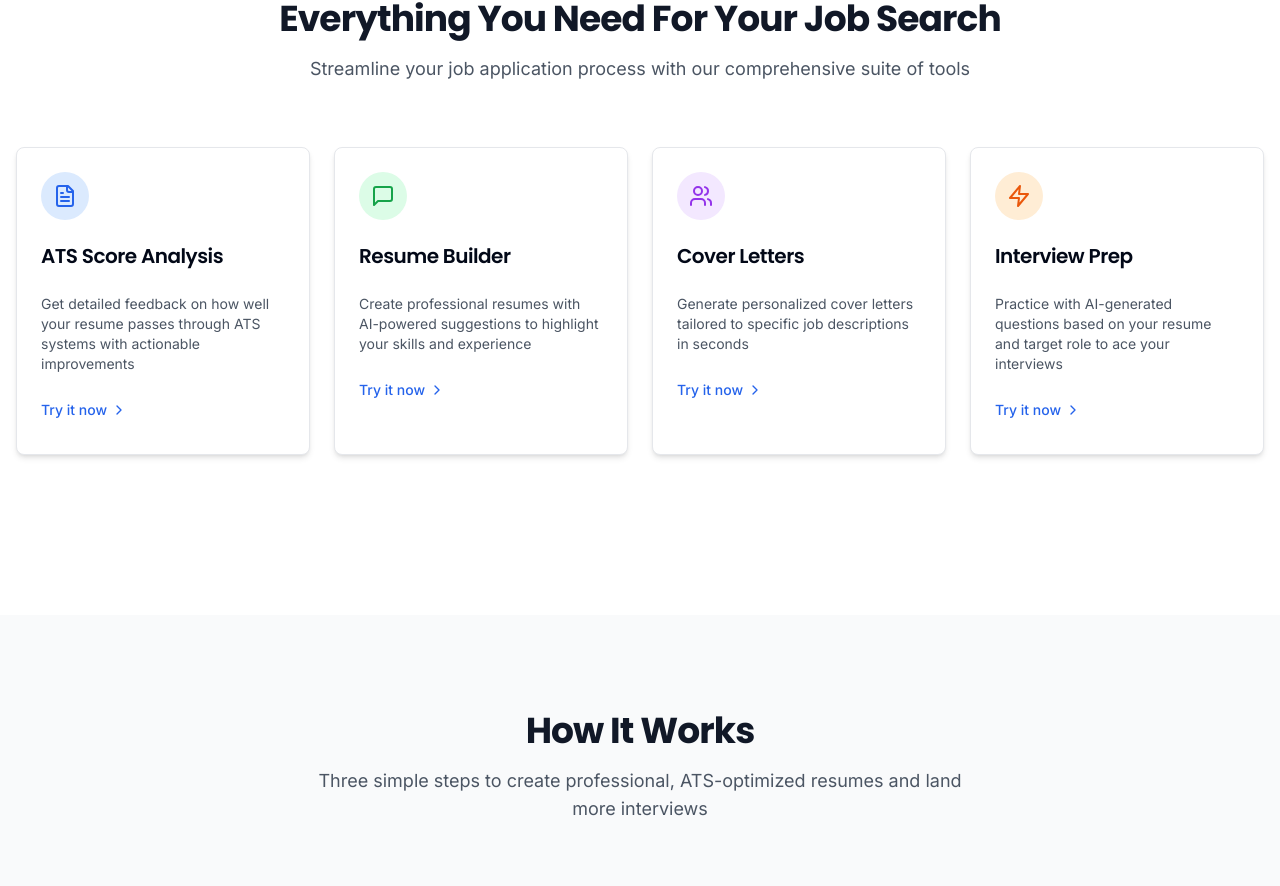
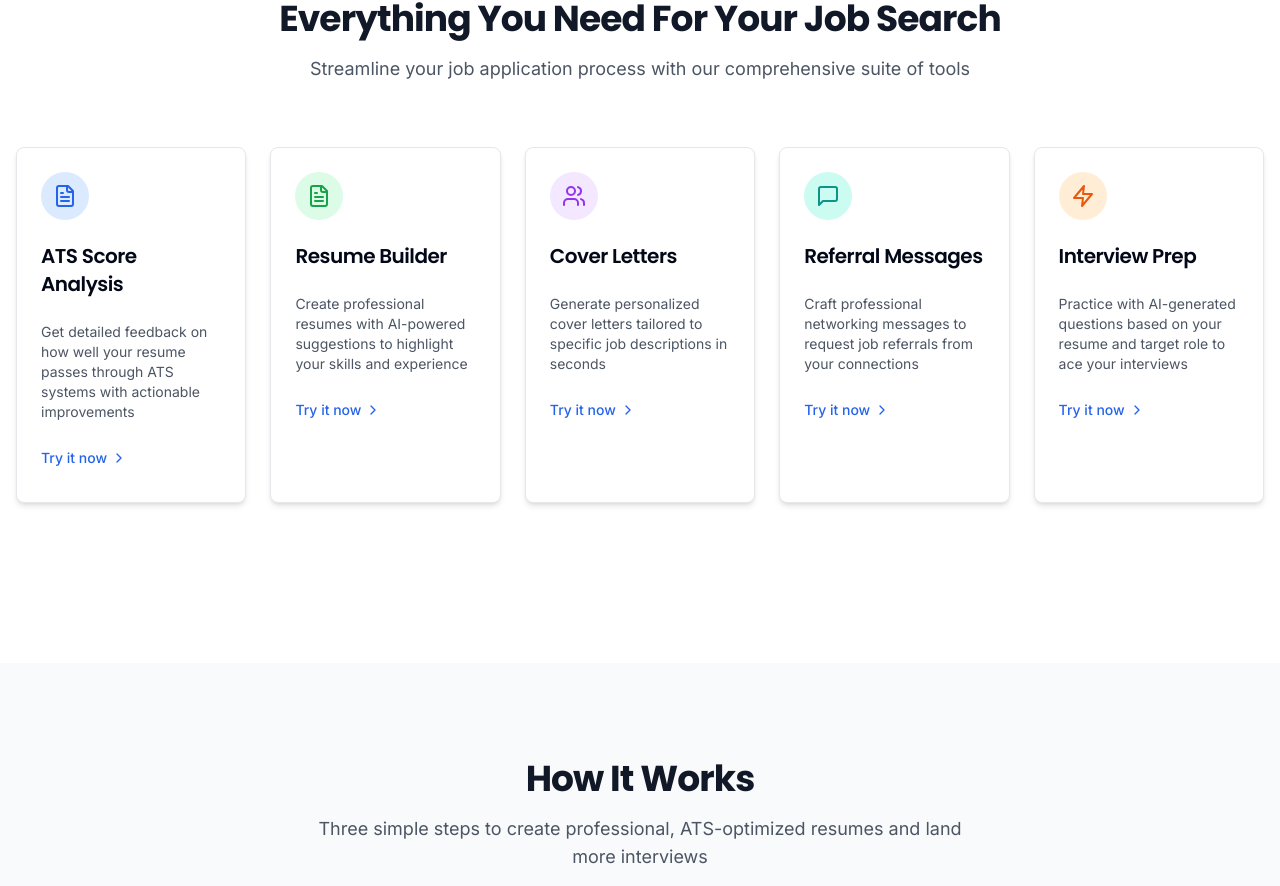
Before and after one commit to vanshaj-pahwa/resulyze, a Next.js app: page / in a window 1280 px wide. Shown: the part 805-1691 px from the top of the page. Built offline with nearby package versions, Linux system fonts and the light colour scheme; no server answers.

Commit message:
feat: Add a new card for referral messages in landing page.

```diff
--- a/app/page.tsx
+++ b/app/page.tsx
@@ -91,7 +91,7 @@ export default function Home() {
             </p>
           </div>
 
-          <div className="grid md:grid-cols-2 lg:grid-cols-4 gap-6 mb-16">
+          <div className="grid md:grid-cols-2 lg:grid-cols-3 xl:grid-cols-5 gap-6 mb-16">
             <Card className="border border-gray-200 shadow-md hover:shadow-xl transition-all duration-300 bg-white">
               <CardHeader>
                 <div className="w-12 h-12 bg-blue-100 rounded-full flex items-center justify-center mb-4">
@@ -116,7 +116,7 @@ export default function Home() {
             <Card className="border border-gray-200 shadow-md hover:shadow-xl transition-all duration-300 bg-white">
               <CardHeader>
                 <div className="w-12 h-12 bg-green-100 rounded-full flex items-center justify-center mb-4">
-                  <MessageSquare className="w-6 h-6 text-green-600" />
+                  <FileText className="w-6 h-6 text-green-600" />
                 </div>
                 <CardTitle className="text-xl font-semibold">Resume Builder</CardTitle>
               </CardHeader>
@@ -144,6 +144,27 @@ export default function Home() {
               <CardContent>
                 <CardDescription className="text-gray-600">
                   Generate personalized cover letters tailored to specific job descriptions in seconds
+                </CardDescription>
+                <div className="mt-4">
+                  <Link href="/dashboard?tab=cover-letter">
+                    <Button variant="link" className="text-blue-600 p-0 h-auto font-medium flex items-center">
+                      Try it now <ChevronRight className="w-4 h-4 ml-1" />
+                    </Button>
+                  </Link>
+                </div>
+              </CardContent>
+            </Card>
+
+            <Card className="border border-gray-200 shadow-md hover:shadow-xl transition-all duration-300 bg-white">
+              <CardHeader>
+                <div className="w-12 h-12 bg-teal-100 rounded-full flex items-center justify-center mb-4">
+                  <MessageSquare className="w-6 h-6 text-teal-600" />
+                </div>
+                <CardTitle className="text-xl font-semibold">Referral Messages</CardTitle>
+              </CardHeader>
+              <CardContent>
+                <CardDescription className="text-gray-600">
+                  Craft professional networking messages to request job referrals from your connections
                 </CardDescription>
                 <div className="mt-4">
                   <Link href="/dashboard?tab=cover-letter">
--- a/components/dashboard/DashboardClient.tsx
+++ b/components/dashboard/DashboardClient.tsx
@@ -64,8 +64,8 @@ export default function DashboardClient() {
     },
     {
       id: 'cover-letter',
-      title: 'Step 3: Cover Letter Generator',
-      description: 'Generate a personalized cover letter based on your resume and the job',
+      title: 'Step 3: Cover Letter & Referrals',
+      description: 'Generate personalized cover letters and referral messages',
       icon: <PenSquare className="w-5 h-5" />,
       requiredSteps: ['job-analysis', 'resume-optimization'],
       component: <CoverLetterGenerator jobData={jobData} resumeData={resumeData} />
```
Also changed, not shown: 1 other file (tests, documents, lock files or other folders).
